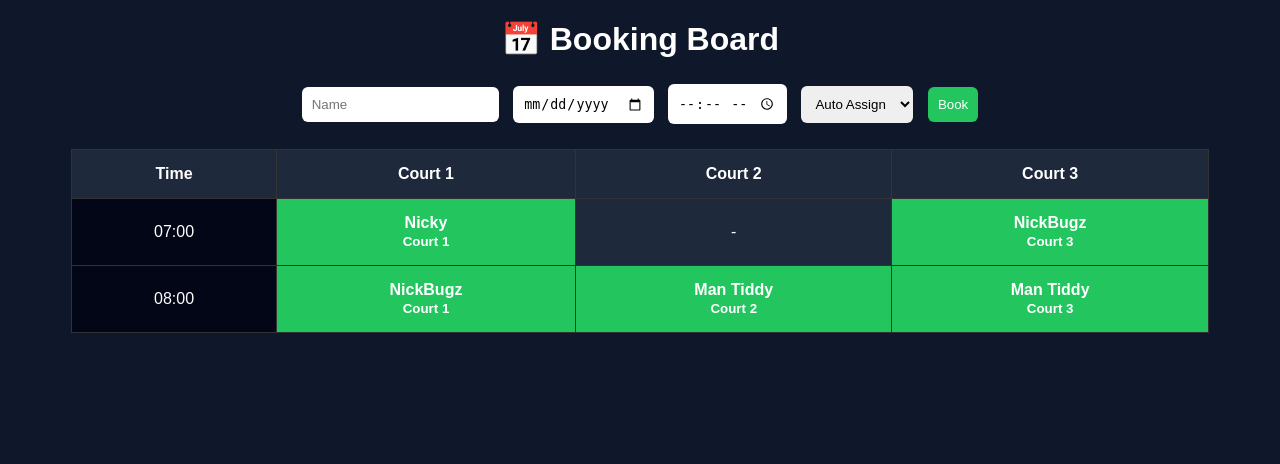
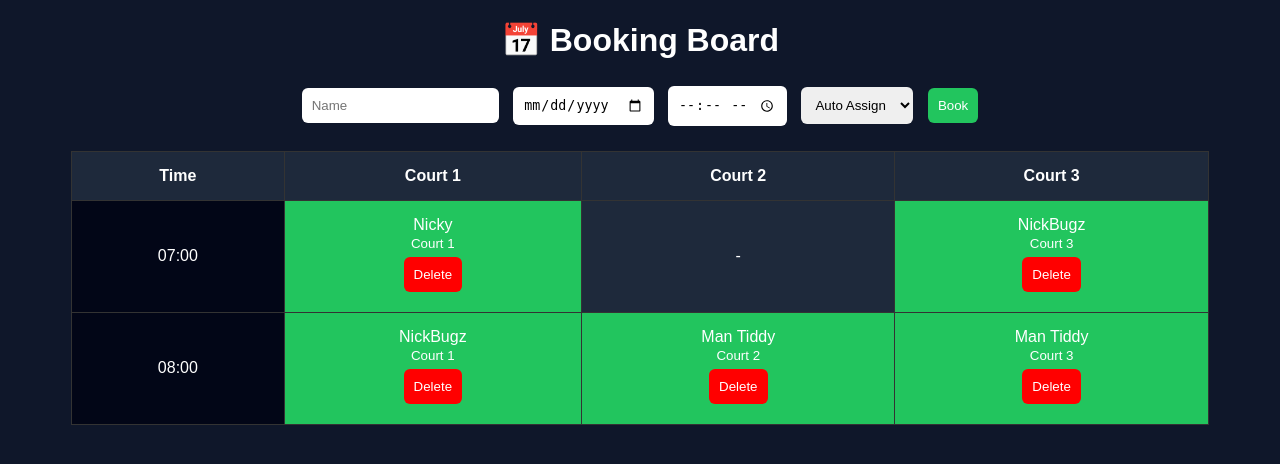
Before and after one commit to inickbugz-max/fives-system, a Flask app: page /monthly in a window 1280 px wide. Shown: the top 464 px of the page. Run offline with Flask 3, Linux system fonts and the light colour scheme; data comes from the database, SQL or seed files in the repository; both versions use the stored data as it was after the commit.

Commit message:
fully stable system with delete + courts + grids

```diff
--- a/app.py
+++ b/app.py
@@ -16,7 +16,7 @@ def home():
     return render_template('dashboard.html')
 
 
-# MONTHLY
+# MONTHLY (FULL SYSTEM)
 @app.route('/monthly', methods=['GET', 'POST'])
 def monthly():
     conn = get_db()
@@ -50,20 +50,19 @@ def monthly():
 
         used_courts = [row["court"] for row in existing if row["court"]]
 
-        # 🎯 IF USER SELECTED COURT
+        # MANUAL COURT
         if selected_court:
             selected_court = int(selected_court)
 
             if selected_court in used_courts:
                 message = f"❌ Court {selected_court} already booked!"
             else:
-                assigned_court = selected_court
                 cursor.execute(
                     "INSERT INTO bookings (name, date, time, court) VALUES (?, ?, ?, ?)",
-                    (name, date, time, assigned_court)
+                    (name, date, time, selected_court)
                 )
                 conn.commit()
-                message = f"✅ {name} booked Court {assigned_court}"
+                message = f"✅ {name} booked Court {selected_court}"
 
         else:
             # AUTO ASSIGN
@@ -87,13 +86,12 @@ def monthly():
     cursor.execute("SELECT * FROM bookings")
     rows = cursor.fetchall()
 
-    # GRID
+    # BUILD GRID (WITH ID + NAME)
     grid = {}
 
     for row in rows:
         time = row["time"]
         court = row["court"]
-        name = row["name"]
 
         if not court:
             continue
@@ -101,14 +99,17 @@ def monthly():
         if time not in grid:
             grid[time] = {1: None, 2: None, 3: None}
 
-        grid[time][court] = name
+        grid[time][court] = {
+            "id": row["id"],
+            "name": row["name"]
+        }
 
     conn.close()
 
     return render_template('monthly.html', grid=grid, message=message)
 
 
-# DELETE
+# DELETE BOOKING
 @app.route('/delete/<int:id>')
 def delete(id):
     conn = get_db()
@@ -121,7 +122,7 @@ def delete(id):
     return redirect('/monthly')
 
 
-# OTHER PAGES
+# OTHER PAGES (UNCHANGED)
 @app.route('/daily')
 def daily():
     return render_template('daily.html')
--- a/templates/monthly.html
+++ b/templates/monthly.html
@@ -11,14 +11,6 @@
             text-align: center;
         }
 
-        h1 {
-            margin-top: 20px;
-        }
-
-        form {
-            margin: 20px;
-        }
-
         input, select, button {
             padding: 10px;
             margin: 5px;
@@ -30,6 +22,10 @@
             background: #22c55e;
             color: white;
             cursor: pointer;
+        }
+
+        .delete-btn {
+            background: red;
         }
 
         table {
@@ -53,16 +49,10 @@
 
         .booked {
             background: #22c55e;
-            font-weight: bold;
         }
 
         .empty {
             background: #1e293b;
-        }
-
-        .message {
-            margin-top: 10px;
-            font-weight: bold;
         }
     </style>
 </head>
@@ -71,22 +61,16 @@
 
 <h1>📅 Booking Board</h1>
 
-<!-- ✅ MESSAGE -->
 {% if message %}
-    {% if "❌" in message %}
-        <div class="message" style="color:red;">{{ message }}</div>
-    {% else %}
-        <div class="message" style="color:lightgreen;">{{ message }}</div>
-    {% endif %}
+<p>{{ message }}</p>
 {% endif %}
 
-<!-- ✅ BOOKING FORM -->
+<!-- FORM -->
 <form method="POST">
     <input type="text" name="name" placeholder="Name" required>
     <input type="date" name="date" required>
     <input type="time" name="time" required>
 
-    <!-- 🎯 COURT SELECT -->
     <select name="court">
         <option value="">Auto Assign</option>
         <option value="1">Court 1</option>
@@ -97,7 +81,7 @@
     <button type="submit">Book</button>
 </form>
 
-<!-- ✅ BOOKING GRID -->
+<!-- GRID -->
 <table>
     <tr>
         <th>Time</th>
@@ -110,28 +94,40 @@
     <tr>
         <td>{{ time }}</td>
 
-        <!-- COURT 1 -->
+        <!-- Court 1 -->
         <td class="{{ 'booked' if courts[1] else 'empty' }}">
             {% if courts[1] %}
-                {{ courts[1] }} <br><small>Court 1</small>
+                {{ courts[1].name }}<br>
+                <small>Court 1</small><br>
+                <a href="/delete/{{ courts[1].id }}">
+                    <button class="delete-btn">Delete</button>
+                </a>
             {% else %}
                 -
             {% endif %}
         </td>
 
-        <!-- COURT 2 -->
+        <!-- Court 2 -->
         <td class="{{ 'booked' if courts[2] else 'empty' }}">
             {% if courts[2] %}
-                {{ courts[2] }} <br><small>Court 2</small>
+                {{ courts[2].name }}<br>
+                <small>Court 2</small><br>
+                <a href="/delete/{{ courts[2].id }}">
+                    <button class="delete-btn">Delete</button>
+                </a>
             {% else %}
                 -
             {% endif %}
         </td>
 
-        <!-- COURT 3 -->
+        <!-- Court 3 -->
         <td class="{{ 'booked' if courts[3] else 'empty' }}">
             {% if courts[3] %}
-                {{ courts[3] }} <br><small>Court 3</small>
+                {{ courts[3].name }}<br>
+                <small>Court 3</small><br>
+                <a href="/delete/{{ courts[3].id }}">
+                    <button class="delete-btn">Delete</button>
+                </a>
             {% else %}
                 -
             {% endif %}
```
Also changed, not shown: database.db.
